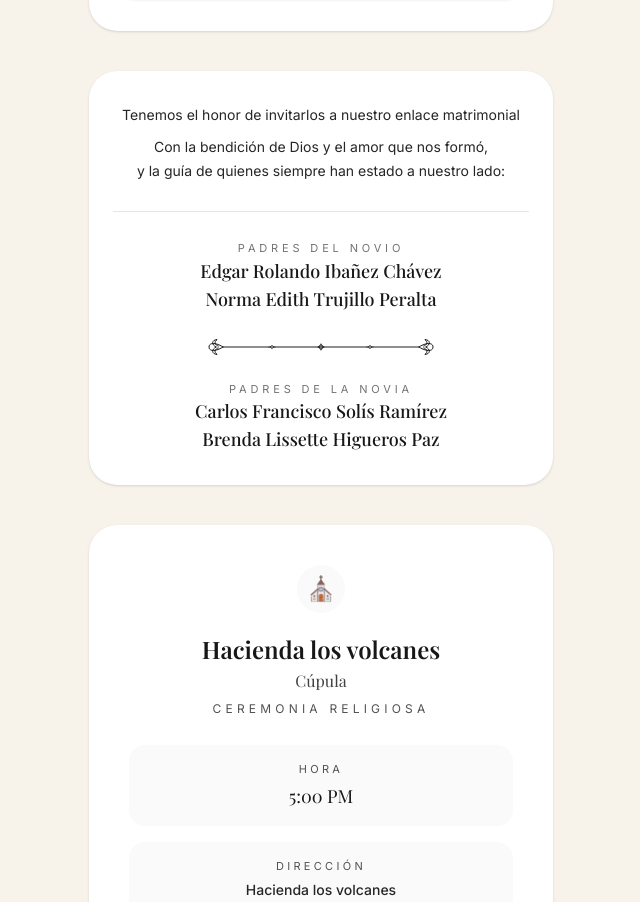
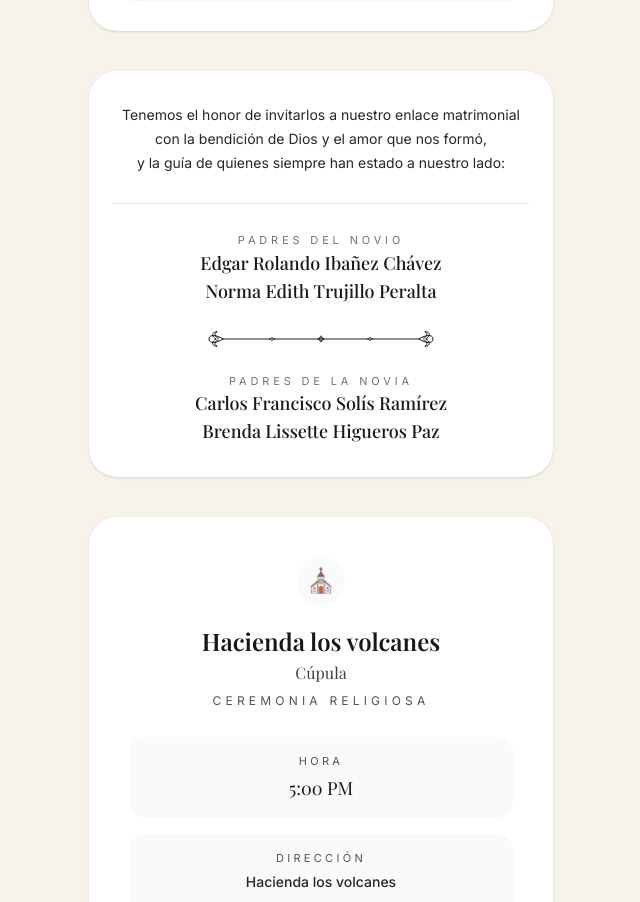
Before and after one commit to jrongalicia/invitacion-boda, a Next.js app: page / in a window 1280 px wide. Shown: the part 1100-2002 px from the top of the page, without its empty margins (319-959 px from the left). Built offline with nearby package versions, Linux system fonts and the light colour scheme; a web font is replaced by a local one.

Commit message:
quita espacio en invitacion

```diff
--- a/src/app/page.tsx
+++ b/src/app/page.tsx
@@ -127,8 +127,8 @@ export default function Home() {
                 <span className="block">
                   Tenemos el honor de invitarlos a nuestro enlace matrimonial
                 </span>
-                <span className="block mt-2">
-                  Con la bendición de Dios y el amor que nos formó,
+                <span className="block">
+                  con la bendición de Dios y el amor que nos formó,
                 </span>
                 <span className="block">
                   y la guía de quienes siempre han estado a nuestro lado:
```
